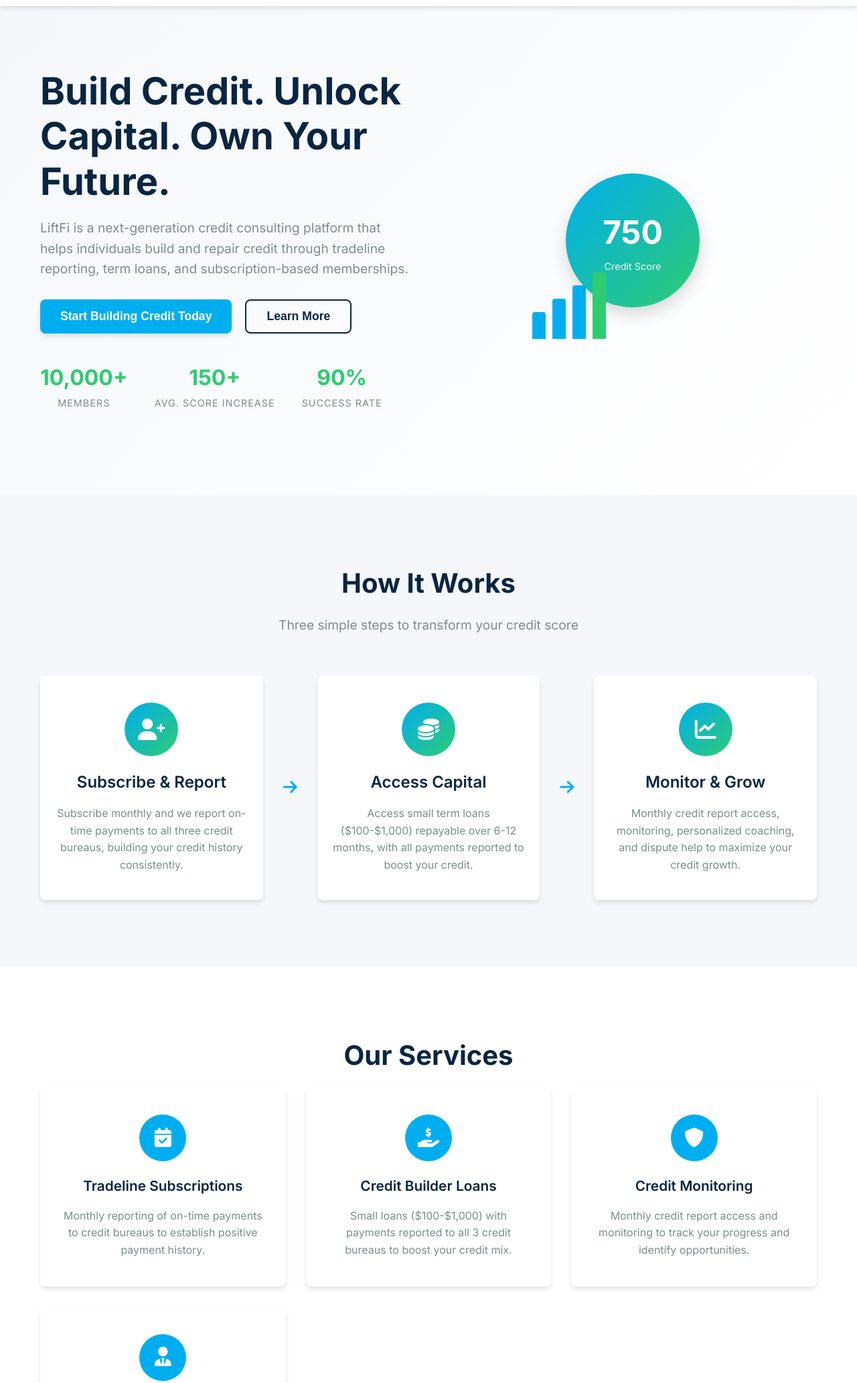
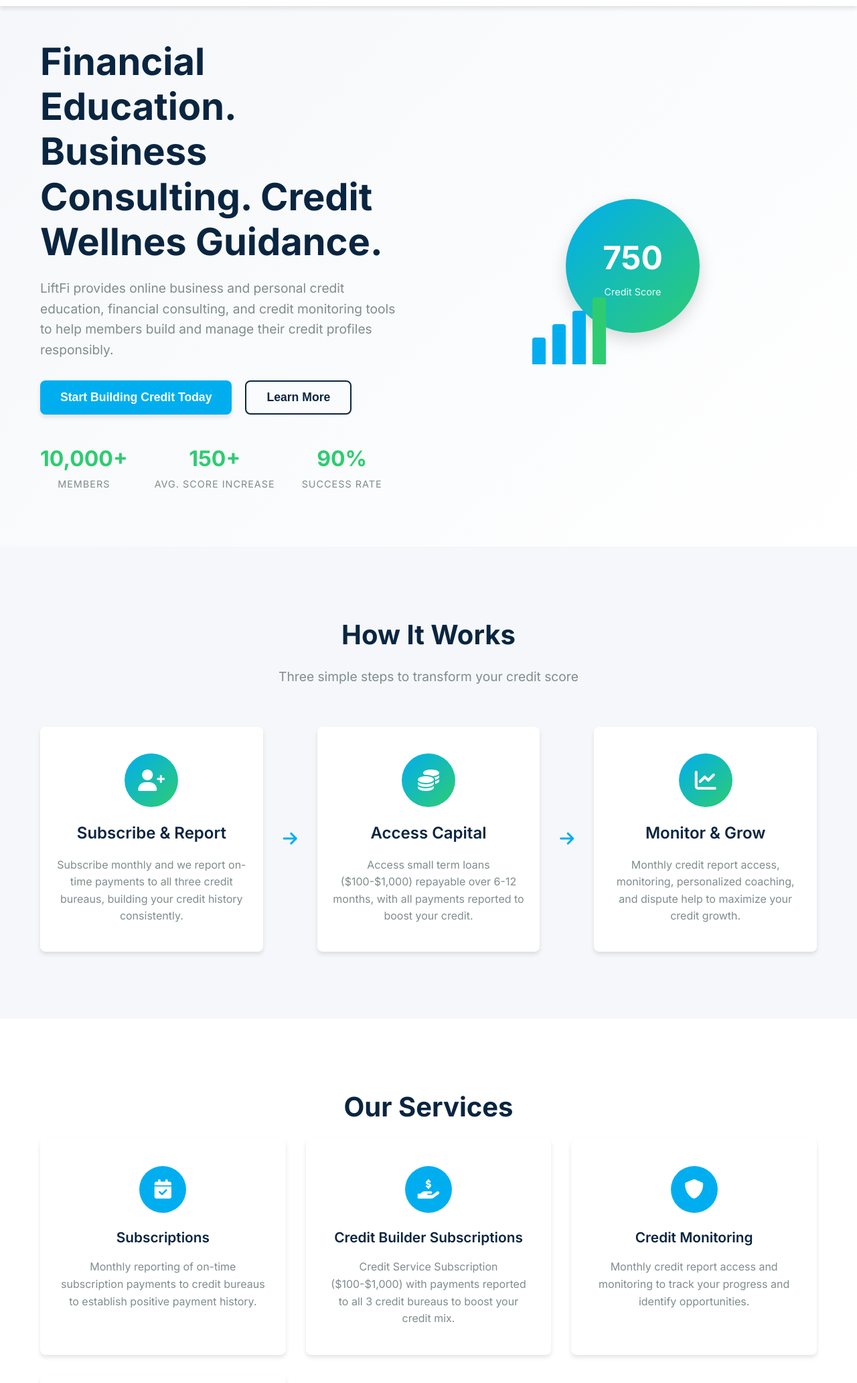
Before and after one commit to aivarasolutions/LiftFi-Website, a plain HTML site: page index.html in a window 1280 px wide. Shown: the part 61-2126 px from the top of the page at 67% size. Drawn offline with Linux system fonts and the light colour scheme.

Commit message:
Update index.html

```diff
--- a/index.html
+++ b/index.html
@@ -3,8 +3,8 @@
 <head>
     <meta charset="UTF-8">
     <meta name="viewport" content="width=device-width, initial-scale=1.0">
-    <title>LiftFi - Build Credit. Unlock Capital. Own Your Future.</title>
-    <meta name="description" content="LiftFi is a next-generation credit consulting platform that helps individuals build and repair credit through tradeline reporting, term loans, and subscription-based memberships.">
+    <title>LiftFi - Financial Education. Business Consulting. Credit Wellnes Guidance.</title>
+    <meta name="description" content="LiftFi provides online business and personal credit education, financial consulting, and credit monitoring tools to help members build and manage their credit profiles responsibly.">
     <meta name="keywords" content="build credit fast, tradeline reporting, credit builder loan, how to fix my credit, affordable credit repair, credit score boost">
     <link rel="stylesheet" href="styles.css">
     <link href="https://fonts.googleapis.com/css2?family=Inter:wght@300;400;500;600;700&display=swap" rel="stylesheet">
@@ -37,8 +37,8 @@
     <section class="hero">
         <div class="hero-container">
             <div class="hero-content">
-                <h1 class="hero-title">Build Credit. Unlock Capital. Own Your Future.</h1>
-                <p class="hero-subtitle">LiftFi is a next-generation credit consulting platform that helps individuals build and repair credit through tradeline reporting, term loans, and subscription-based memberships.</p>
+                <h1 class="hero-title">Financial Education. Business Consulting. Credit Wellnes Guidance.</h1>
+                <p class="hero-subtitle">LiftFi provides online business and personal credit education, financial consulting, and credit monitoring tools to help members build and manage their credit profiles responsibly.</p>
                 <div class="hero-cta">
                     <button class="cta-primary">Start Building Credit Today</button>
                     <button class="cta-secondary">Learn More</button>
@@ -121,15 +121,15 @@
                     <div class="service-icon">
                         <i class="fas fa-calendar-check"></i>
                     </div>
-                    <h3 class="service-title">Tradeline Subscriptions</h3>
-                    <p class="service-description">Monthly reporting of on-time payments to credit bureaus to establish positive payment history.</p>
+                    <h3 class="service-title">Subscriptions</h3>
+                    <p class="service-description">Monthly reporting of on-time subscription payments to credit bureaus to establish positive payment history.</p>
                 </div>
                 <div class="service-card">
                     <div class="service-icon">
                         <i class="fas fa-hand-holding-usd"></i>
                     </div>
-                    <h3 class="service-title">Credit Builder Loans</h3>
-                    <p class="service-description">Small loans ($100-$1,000) with payments reported to all 3 credit bureaus to boost your credit mix.</p>
+                    <h3 class="service-title">Credit Builder Subscriptions</h3>
+                    <p class="service-description">Credit Service Subscription ($100-$1,000) with payments reported to all 3 credit bureaus to boost your credit mix.</p>
                 </div>
                 <div class="service-card">
                     <div class="service-icon">
@@ -164,10 +164,10 @@
                         </div>
                     </div>
                     <ul class="plan-features">
-                        <li><i class="fas fa-check"></i> Monthly tradeline reporting</li>
+                        <li><i class="fas fa-check"></i> Monthly credit reporting</li>
                         <li><i class="fas fa-check"></i> Credit score access</li>
                         <li><i class="fas fa-check"></i> Basic support</li>
-                        <li><i class="fas fa-times"></i> Term loan access</li>
+                        <li><i class="fas fa-times"></i> Subscription credit service access</li>
                         <li><i class="fas fa-times"></i> Personal coaching</li>
                     </ul>
                     <button class="plan-button">Get Started</button>
@@ -182,9 +182,9 @@
                         </div>
                     </div>
                     <ul class="plan-features">
-                        <li><i class="fas fa-check"></i> Monthly tradeline reporting</li>
+                        <li><i class="fas fa-check"></i> Monthly credit reporting</li>
                         <li><i class="fas fa-check"></i> Credit score access</li>
-                        <li><i class="fas fa-check"></i> Term loan access</li>
+                        <li><i class="fas fa-check"></i> Subscription credit service access</li>
                         <li><i class="fas fa-check"></i> Priority support</li>
                         <li><i class="fas fa-times"></i> Personal coaching</li>
                     </ul>
@@ -200,8 +200,8 @@
                     </div>
                     <ul class="plan-features">
                         <li><i class="fas fa-check"></i> Full consulting</li>
-                        <li><i class="fas fa-check"></i> Tradeline reporting</li>
-                        <li><i class="fas fa-check"></i> Term loan access</li>
+                        <li><i class="fas fa-check"></i> Credit service subscribtion reporting</li>
+                        <li><i class="fas fa-check"></i> Subscription credit service access</li>
                         <li><i class="fas fa-check"></i> Personal coaching</li>
                         <li><i class="fas fa-check"></i> All credit tools</li>
                     </ul>
@@ -235,7 +235,7 @@
                 </div>
                 <div class="testimonial">
                     <div class="testimonial-content">
-                        <p class="testimonial-text">"The credit builder loans were exactly what I needed. My score went up 140 points and I finally qualified for a mortgage!"</p>
+                        <p class="testimonial-text">"The credit service subscription is exactly what I needed. My score went up 140 points and I finally qualified for a mortgage!"</p>
                         <div class="testimonial-author">
                             <div class="author-info">
                                 <h4 class="author-name">Marcus J.</h4>
@@ -408,13 +408,13 @@
                         <img src="logo.png" alt="LiftFi Logo" class="logo">
                         <span class="logo-text">LiftFi</span>
                     </div>
-                    <p class="footer-description">Building credit, unlocking capital, and empowering financial futures. Based in Houston, Texas.</p>
+                    <p class="footer-description">Financial Education. Business Consulting. Credit Wellnes Guidance. Based in Houston, Texas.</p>
                 </div>
                 <div class="footer-section">
                     <h4>Services</h4>
                     <ul>
-                        <li><a href="#">Tradeline Reporting</a></li>
-                        <li><a href="#">Credit Builder Loans</a></li>
+                        <li><a href="#">Credit Reporting</a></li>
+                        <li><a href="#">Credit Builder Subscriptions</a></li>
                         <li><a href="#">Credit Monitoring</a></li>
                         <li><a href="#">Credit Consulting</a></li>
                     </ul>
```
